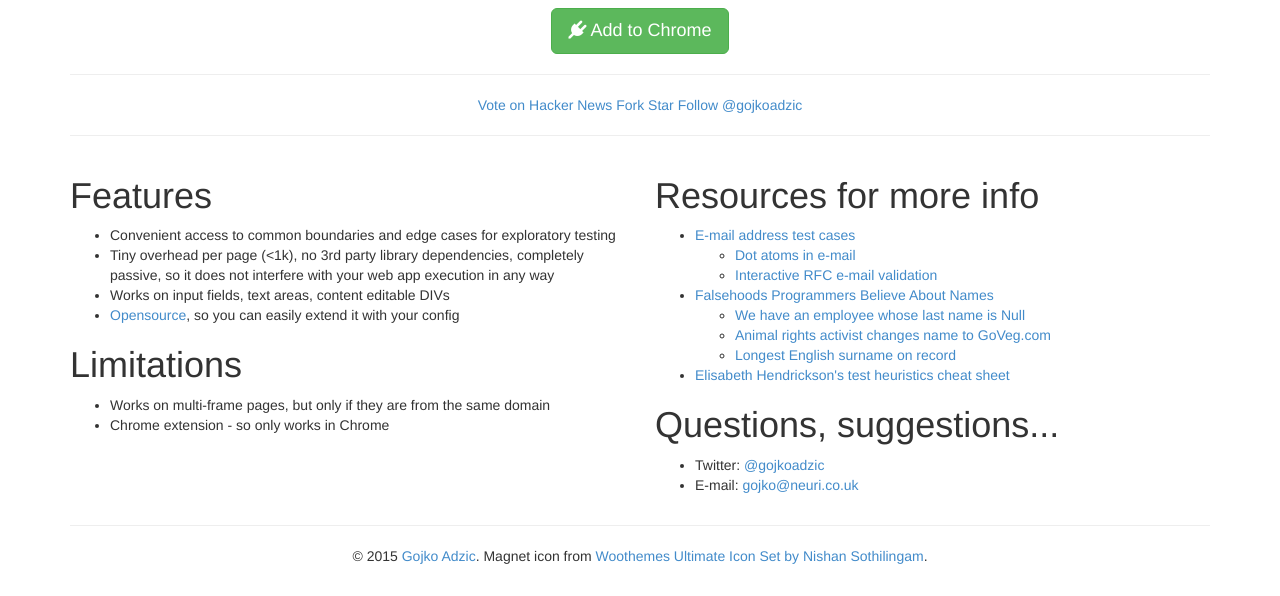
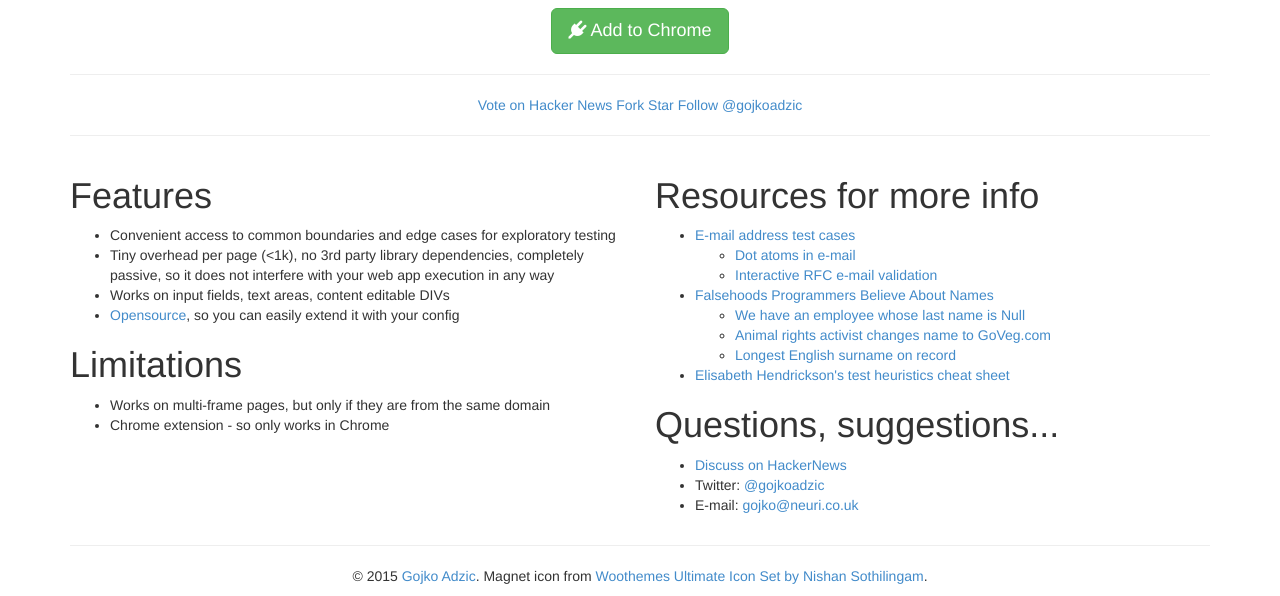
Before and after one commit to gojko/bugmagnet, a browser extension: page index.html in a window 1280 px wide. Shown: the part 322-918 px from the top of the page. Drawn offline with Linux system fonts and the light colour scheme.

Commit message:
hn discuss link

```diff
--- a/index.html
+++ b/index.html
@@ -90,6 +90,7 @@
 
           <h1 class="featurette-heading">Questions, suggestions...</h1>
           <ul>
+            <li><a href="https://news.ycombinator.com/item?id=8830751">Discuss on HackerNews</a></li>
             <li>Twitter: <a href="http://twitter.com/gojkoadzic">@gojkoadzic</a></li>
             <li>E-mail: <a href="mailto:gojko@neuri.co.uk">gojko@neuri.co.uk</a></li>
           </ul>
```
